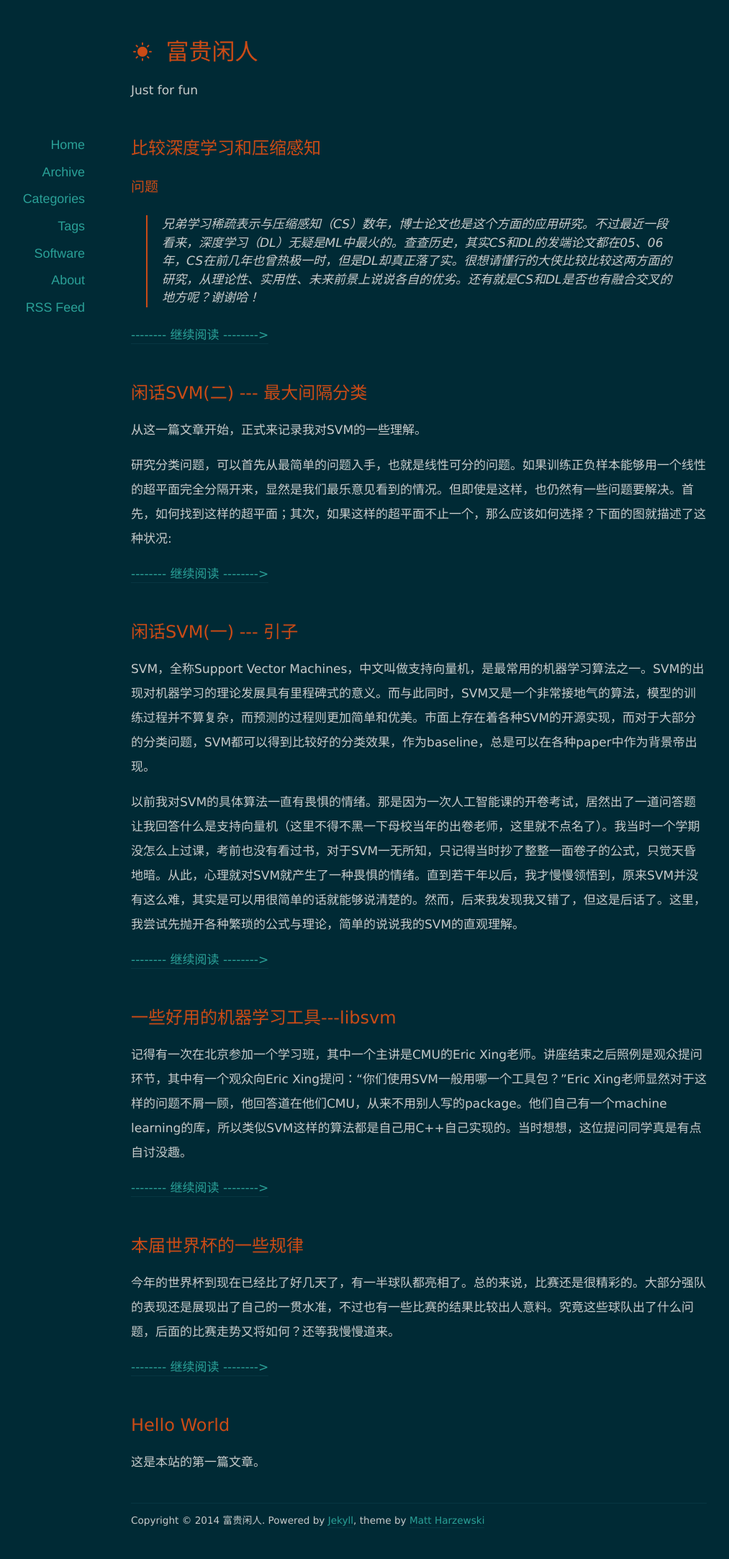
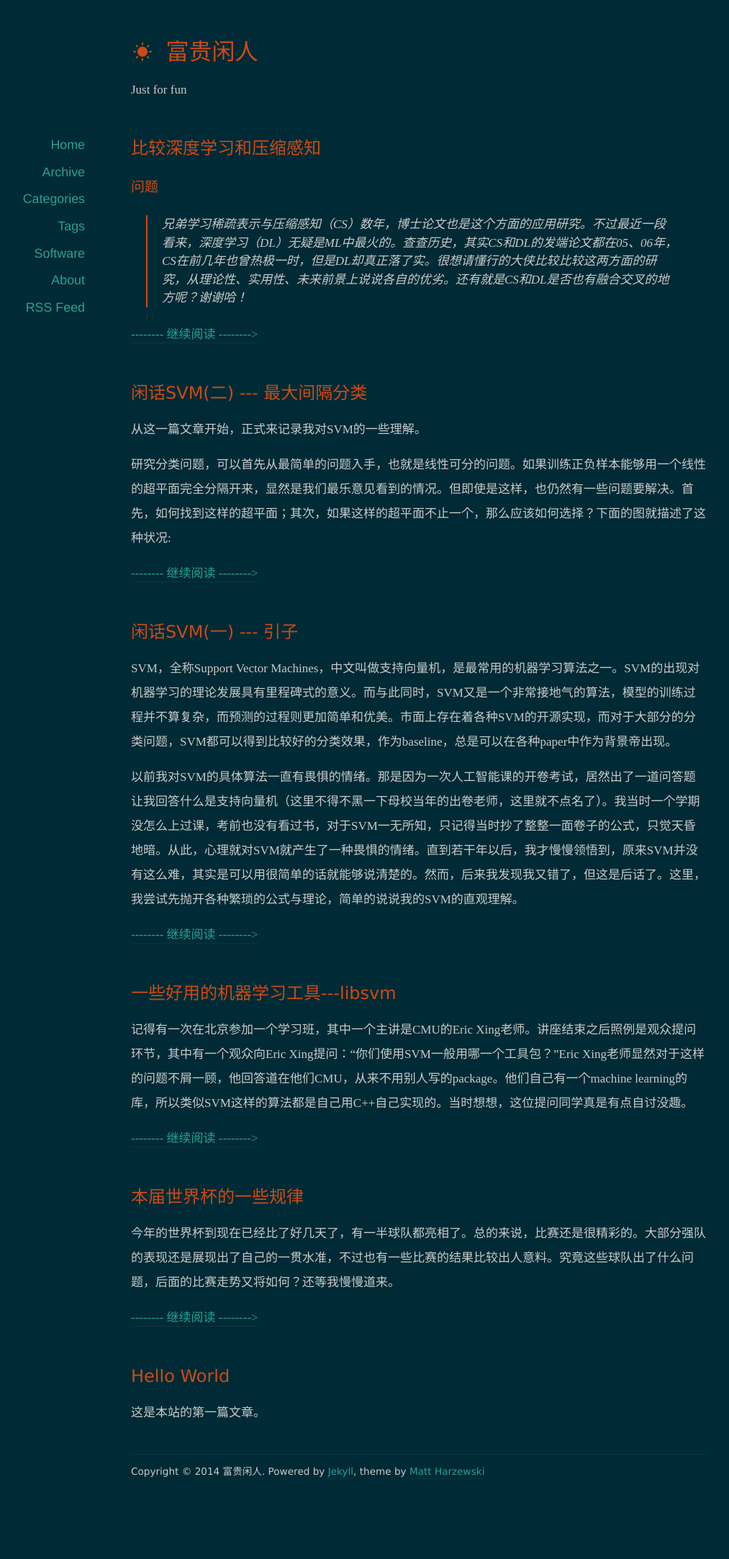
Before and after one commit to orangeprince/orangeprince.github.io, a Jekyll site: the page built from index.html, in a window 1280 px wide. Shown: the whole page at 72% size, without its empty margins (58-1071 px from the left). Built offline with Jekyll 4.4.1, drawn with Linux system fonts in a browser that asks for light colours; nearby versions of some CDN libraries; the list of posts is cut into pages by our own code; comment, search, counter and statistics services are not loaded; after the commit the page ends 2098 px from its top, so only the background shows below that.

Commit message:
modified:   assets/css/style.css

```diff
--- a/assets/css/style.css
+++ b/assets/css/style.css
@@ -31,7 +31,6 @@ table {
 
 /*** Basics ***/
 body {
-	font-family: STSong, SimSun, Verdana, serif;
 	font-size: 17px;
 	line-height: 2;
 }
```
